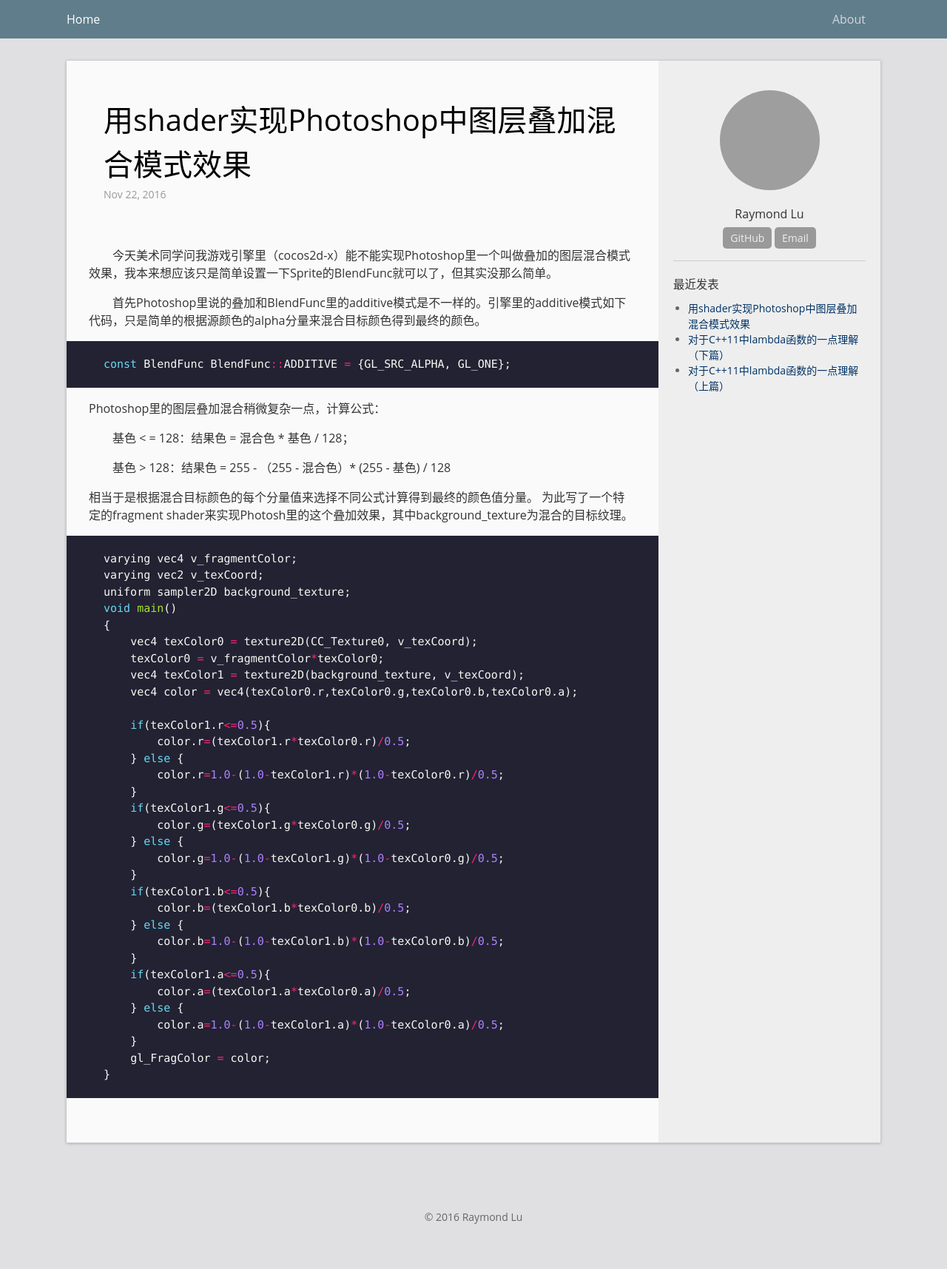
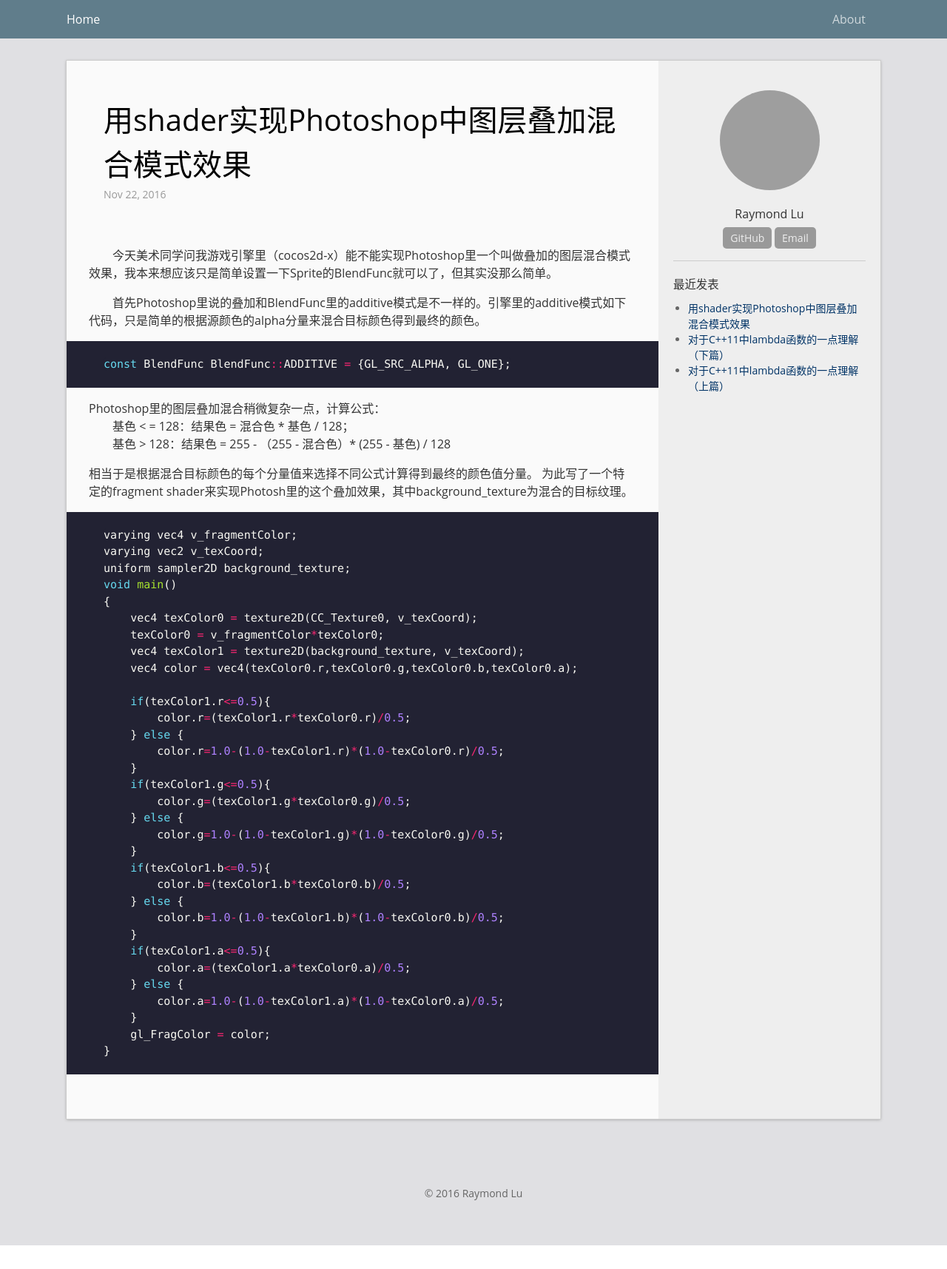
Before and after one commit to raymondlu/raymondlu.github.io, a Jekyll site: the page built from _posts/2016-11-22-blend-function-in-shader.markdown, in a window 1280 px wide. Shown: the whole page at 74% size. Built offline with Jekyll 4.4.1, drawn with Linux system fonts in a browser that asks for light colours; comment, search, counter and statistics services are not loaded; after the commit the page ends 1683 px from its top, so only the background shows below that; grey boxes are pictures that could not be loaded.

Commit message:
增加换行
增加换行

```diff
--- a/_posts/2016-11-22-blend-function-in-shader.markdown
+++ b/_posts/2016-11-22-blend-function-in-shader.markdown
@@ -15,11 +15,9 @@ published: true
 const BlendFunc BlendFunc::ADDITIVE = {GL_SRC_ALPHA, GL_ONE};
 ~~~
 
-Photoshop里的图层叠加混合稍微复杂一点，计算公式：
-
-&emsp;&emsp;基色 < = 128：结果色 = 混合色 * 基色 / 128；
-
-&emsp;&emsp;基色 > 128：结果色 = 255 - （255 - 混合色）* (255 - 基色) / 128
+Photoshop里的图层叠加混合稍微复杂一点，计算公式：<br>
+&emsp;&emsp;基色 < = 128：结果色 = 混合色 * 基色 / 128；<br>
+&emsp;&emsp;基色 > 128：结果色 = 255 - （255 - 混合色）* (255 - 基色) / 128<br>
 
 相当于是根据混合目标颜色的每个分量值来选择不同公式计算得到最终的颜色值分量。
 为此写了一个特定的fragment shader来实现Photosh里的这个叠加效果，其中background_texture为混合的目标纹理。
```
